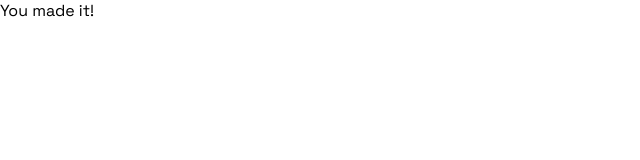
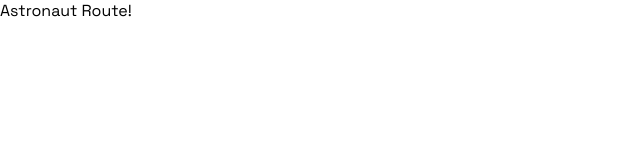
Before and after one commit to jwaffensmith/lodestar-app, a React (Create React App) app: page /astronauts in a window 1280 px wide. Shown: the top 160 px of the page, without its empty margins (0-640 px from the left). Built offline with nearby package versions, Linux system fonts and the light colour scheme.

Commit message:
installed react router and set up astronauts url

```diff
--- a/package.json
+++ b/package.json
@@ -8,6 +8,7 @@
     "@testing-library/user-event": "^12.1.10",
     "react": "^17.0.2",
     "react-dom": "^17.0.2",
+    "react-router-dom": "^5.3.0",
     "react-scripts": "4.0.3",
     "web-vitals": "^1.0.1"
   },
--- a/public/index.html
+++ b/public/index.html
@@ -1,6 +1,7 @@
 <!DOCTYPE html>
 <html lang="en">
   <head>
+    <!-- Google Fonts -->
     <link rel="preconnect" href="https://fonts.googleapis.com">
     <link rel="preconnect" href="https://fonts.gstatic.com" crossorigin>
     <link href="https://fonts.googleapis.com/css2?family=Space+Grotesk:wght@300;400;500;700&display=swap" rel="stylesheet">
--- a/src/App.js
+++ b/src/App.js
@@ -1,9 +1,17 @@
 import './App.css';
+import {
+  Route,
+  Link,
+  Switch
+} from 'react-router-dom'
+import Astronauts from './components/astronauts/Astronauts';
 
 function App() {
   return (
     <div>
-      You made it!
+      <Switch>
+        <Route path="/astronauts" component={ Astronauts } />
+      </Switch>
     </div>
   );
 }
--- /dev/null
+++ b/src/components/astronauts/Astronauts.js
@@ -0,0 +1,13 @@
+import React, { Component } from 'react'
+
+class Astronauts extends Component {
+    render () {
+        return (
+            <div>
+            Astronaut Route!
+            </div>
+        )
+    }
+}
+
+export default Astronauts;
--- a/src/index.js
+++ b/src/index.js
@@ -1,12 +1,13 @@
 import React from 'react';
 import ReactDOM from 'react-dom';
+import { BrowserRouter as Router } from 'react-router-dom'
 import App from './App';
 import reportWebVitals from './reportWebVitals';
 
 ReactDOM.render(
-  <React.StrictMode>
+  <Router>
     <App />
-  </React.StrictMode>,
+  </Router>,
   document.getElementById('root')
 );
 
```
Also changed, not shown: 1 other file (tests, documents, lock files or other folders).
